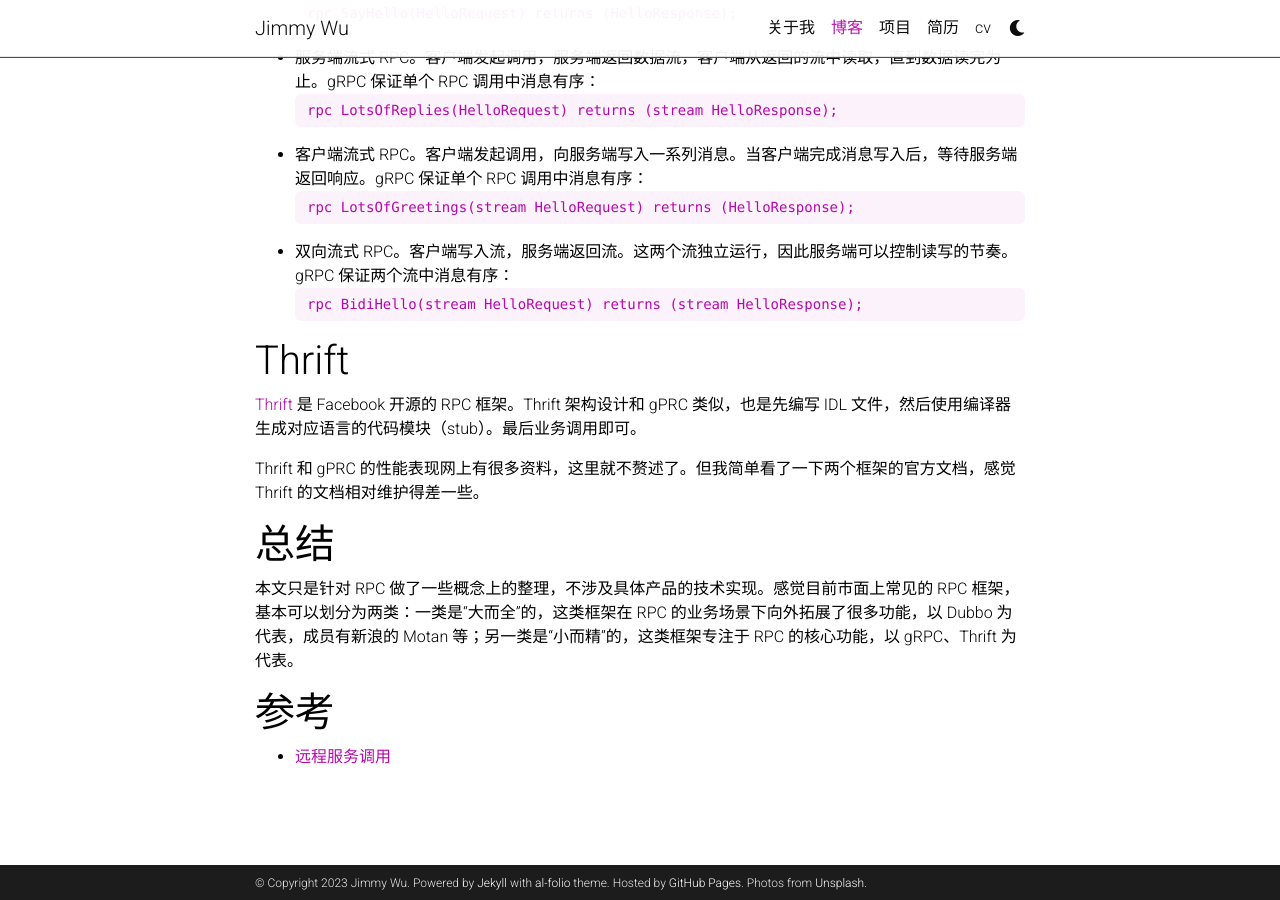
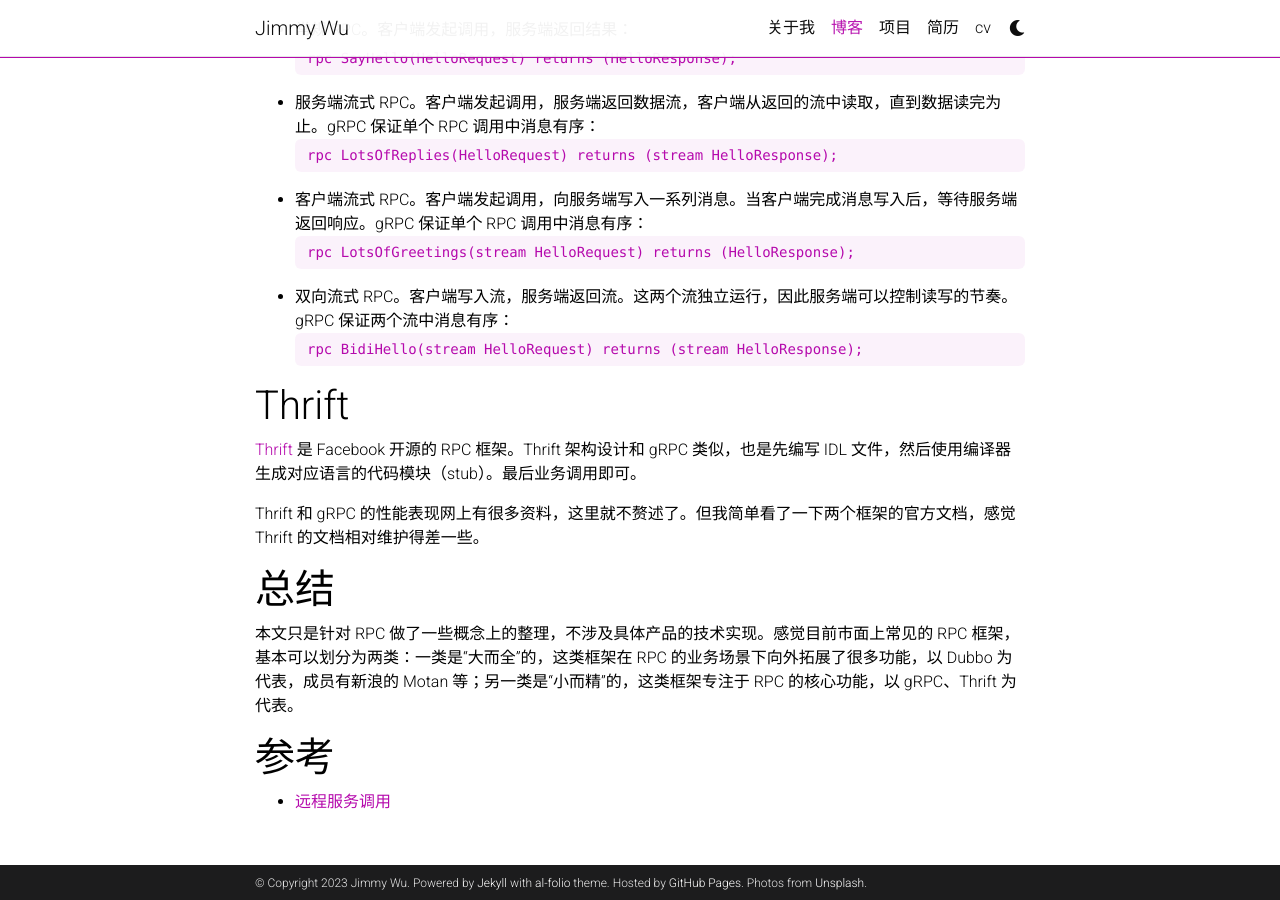
Before and after one commit to wzm001/wzm001.github.io, a Jekyll site: the page built from _posts/2023-04-13-rpc.md, in a window 1280 px wide and 900 px high, scrolled down 2088 px. Built offline with Jekyll 4.4.1, drawn with Linux system fonts in a browser that asks for light colours; full-size pictures stand in for the smaller copies a plugin makes; comment, search, counter and statistics services are not loaded; a style sheet for code colours, icons or effects is not loaded; some of the changed text lies outside the part shown.

Commit message:
fix typo

```diff
--- a/_posts/2023-04-13-rpc.md
+++ b/_posts/2023-04-13-rpc.md
@@ -70,9 +71,9 @@
 
 # Thrift
 
-[Thrift](https://thrift.apache.org/) 是 Facebook 开源的 RPC 框架。Thrift 架构设计和 gPRC 类似，也是先编写 IDL 文件，然后使用编译器生成对应语言的代码模块（stub）。最后业务调用即可。
+[Thrift](https://thrift.apache.org/) 是 Facebook 开源的 RPC 框架。Thrift 架构设计和 gRPC 类似，也是先编写 IDL 文件，然后使用编译器生成对应语言的代码模块（stub）。最后业务调用即可。
 
-Thrift 和 gPRC 的性能表现网上有很多资料，这里就不赘述了。但我简单看了一下两个框架的官方文档，感觉 Thrift 的文档相对维护得差一些。
+Thrift 和 gRPC 的性能表现网上有很多资料，这里就不赘述了。但我简单看了一下两个框架的官方文档，感觉 Thrift 的文档相对维护得差一些。
 
 # 总结
 
```
Also changed, not shown: other parts of _posts/2023-04-13-rpc.md (+4 -3 lines).
